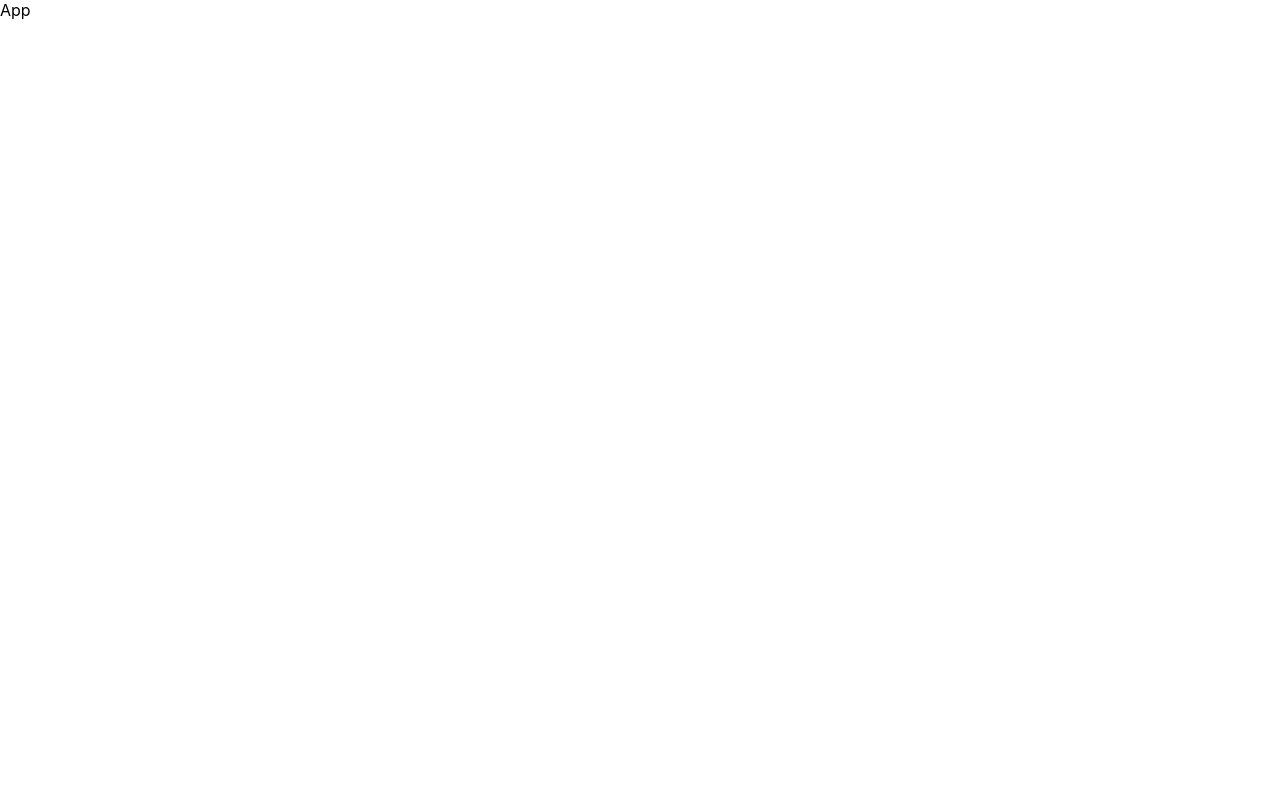
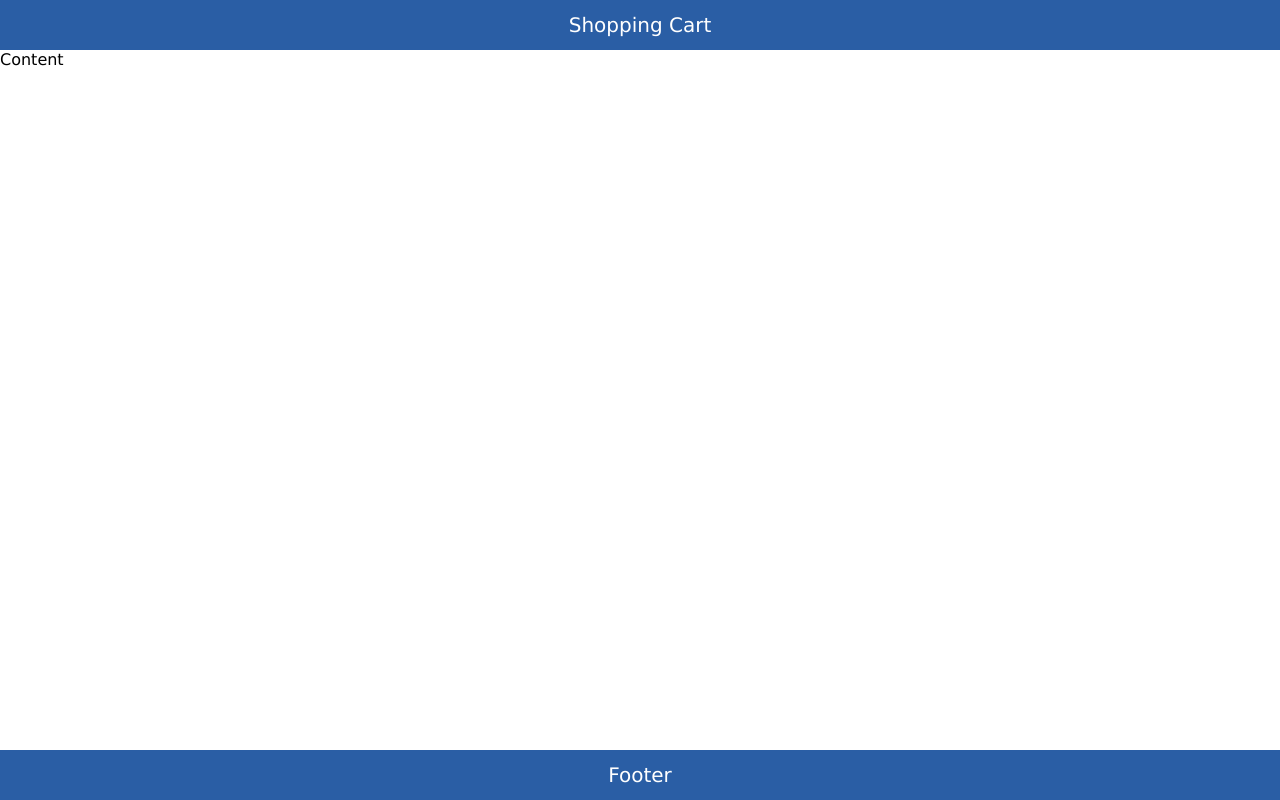
Before and after one commit to m-k-fe/udemy-project, a React (Create React App) app in the folder Client/: page / in a window 1280 px wide. Built offline with nearby package versions, Linux system fonts and the light colour scheme.

Commit message:
header comp

```diff
--- a/Client/gulpfile.js
+++ b/Client/gulpfile.js
@@ -2,5 +2,5 @@
 const gulpSass = require("gulp-sass");
 const sass = gulpSass(require("sass"));
 gulp.task("sass" , async function(){
-    gulp.src("src/*.scss").pipe(sass()).pipe(gulp.dest("src/css"));
+    gulp.src("src/Components/**/*.scss").pipe(sass()).pipe(gulp.dest("src/css"));
 });
--- a/Client/src/App.js
+++ b/Client/src/App.js
@@ -1,7 +1,15 @@
+import Header from "./Components/Header/Header";
+
 function App() {
   return (
-    <div className="App">
-      App
+    <div className="layout">
+      <Header />
+      <main>
+        Content
+      </main>
+      <footer>
+        Footer
+      </footer>
     </div>
   );
 };
--- /dev/null
+++ b/Client/src/Components/Header/Header.js
@@ -0,0 +1,10 @@
+import React from 'react';
+import "../../css/Header/Header.css";
+function Header() {
+    return (
+        <header>
+            Shopping Cart
+        </header>
+    );
+};
+export default Header;
--- /dev/null
+++ b/Client/src/Components/Header/Header.scss
@@ -0,0 +1,8 @@
+header{
+    grid-area: "header";
+    background: #2a5ea5;
+    color: white;
+    font-size: 20px;
+    text-align: center;
+    line-height: 50px;
+  }
--- /dev/null
+++ b/Client/src/css/Header/Header.css
@@ -0,0 +1,8 @@
+header {
+  grid-area: "header";
+  background: #2a5ea5;
+  color: white;
+  font-size: 20px;
+  text-align: center;
+  line-height: 50px;
+}
--- a/Client/src/css/index.css
+++ /dev/null
@@ -1,3 +0,0 @@
-p {
-  color: red;
-}
--- a/Client/src/index.css
+++ b/Client/src/index.css
@@ -1,13 +1,29 @@
-body {
+*{
   margin: 0;
-  font-family: -apple-system, BlinkMacSystemFont, 'Segoe UI', 'Roboto', 'Oxygen',
-    'Ubuntu', 'Cantarell', 'Fira Sans', 'Droid Sans', 'Helvetica Neue',
-    sans-serif;
-  -webkit-font-smoothing: antialiased;
-  -moz-osx-font-smoothing: grayscale;
+  padding: 0;
+  box-sizing: border-box;
+  font-family: Verdana, Geneva, Tahoma, sans-serif;
+}#root{
+  height: 100vh;
 }
-
-code {
-  font-family: source-code-pro, Menlo, Monaco, Consolas, 'Courier New',
-    monospace;
+.layout{
+  display: grid;
+  grid-template-areas:
+    "header"
+    "main"
+    "footer"
+  ;
+  height: 100%;
+  grid-template-rows: 50px 1fr 50px;
 }
+footer{
+  grid-area: "footer";
+  background: #2a5ea5;
+  color: white;
+  font-size: 20px;
+  text-align: center;
+  line-height: 50px;
+}
+main{
+  grid-area: "main";
+}
--- a/Client/src/index.scss
+++ /dev/null
@@ -1,4 +0,0 @@
-$color : red;
-p{
-    color: $color;
-}
```
